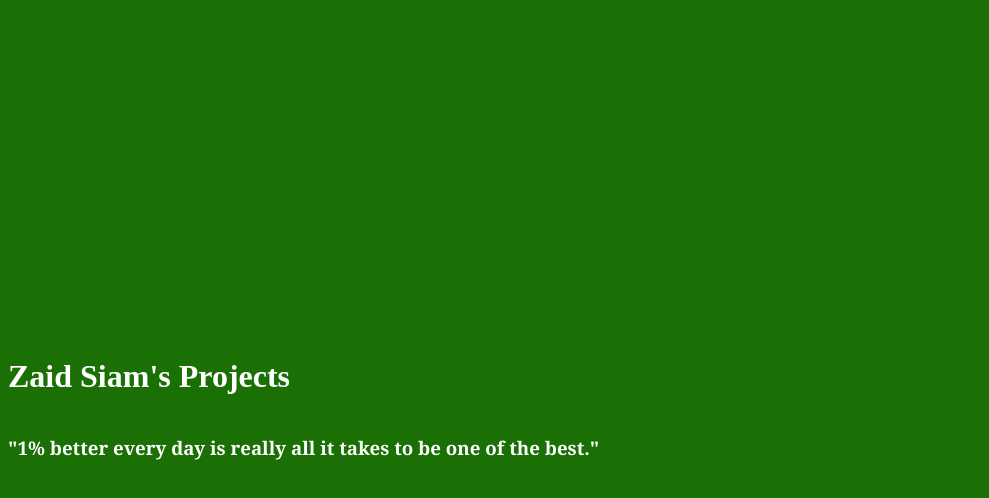
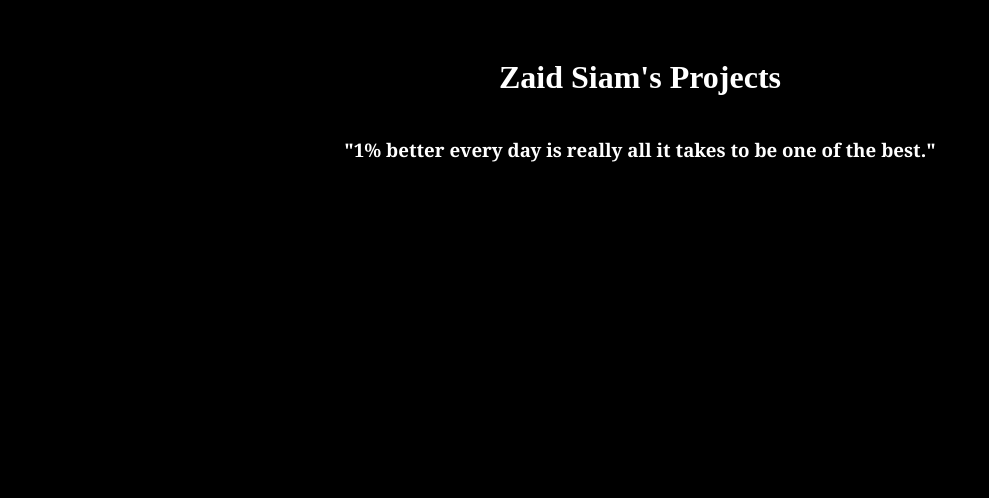
Before and after one commit to Regeraman1/portfolio-website, a plain HTML site: page index.html in a window 1280 px wide. Shown: the whole page, without its empty margins (0-989 px from the left). Drawn offline with Linux system fonts and the light colour scheme.

Commit message:
style changes

```diff
--- a/Style.css
+++ b/Style.css
@@ -1,16 +1,16 @@
 body {
-    font-family:'Times New Roman', Times, serif;
-    background-color: rgb(26, 112, 4);
+    background-color: rgb(0, 0, 0);
     display: flex;
     flex-direction: column;
-    justify-content: center;
-    align-items: flex-start;
+    justify-content: flex-start;
+    align-items: center;
     height: 100vh;
-    width: auto;
+    padding-top: 30px;
 }
 
 h1 {
     color: white;
+    font-family:'Times New Roman', Times, serif;
 }
 
 h3 {
```
